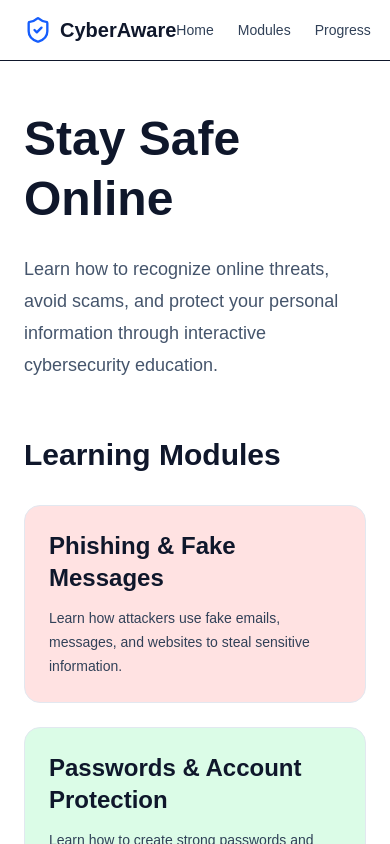
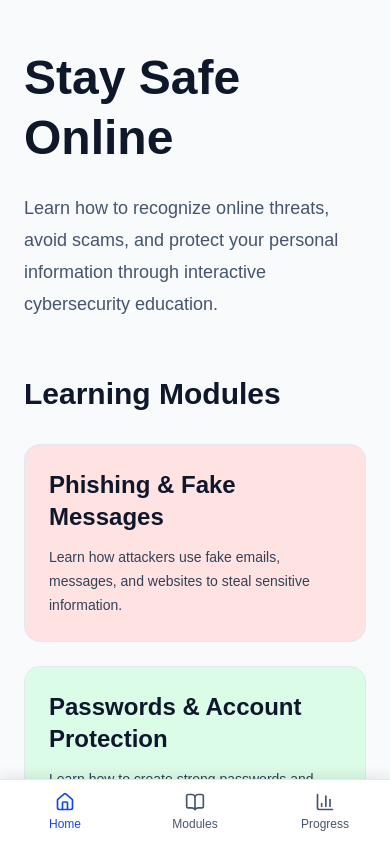
Before and after one commit to TIS0N/cyber-awareness-app, a Next.js app: page / in a window 390 px wide. Shown: the top 844 px of the page. Built offline with nearby package versions, Linux system fonts and the light colour scheme.

Commit message:
improved navigation for both pc and mobile devices so that people are always able to navigate no matter how far down they scroll

```diff
--- a/src/app/layout.tsx
+++ b/src/app/layout.tsx
@@ -1,6 +1,6 @@
 import type { Metadata } from "next";
 import "./globals.css";
-import Navbar from "../components/layout/Navbar";
+import AppNavigation from "../components/layout/AppNavigation";
 
 export const metadata: Metadata = {
   title: "CyberAware",
@@ -14,10 +14,10 @@ export default function RootLayout({
 }>) {
   return (
     <html lang="en">
-      <body className="bg-white text-slate-900">
-        <Navbar />
+      <body className="bg-slate-50 text-slate-900">
+        <AppNavigation />
 
-        <main>{children}</main>
+        <main className="pb-28 md:ml-64 md:pb-0">{children}</main>
       </body>
     </html>
   );
--- /dev/null
+++ b/src/components/layout/AppNavigation.tsx
@@ -0,0 +1,98 @@
+"use client";
+
+import Link from "next/link";
+import { usePathname } from "next/navigation";
+import { BarChart3, BookOpen, Home, ShieldCheck } from "lucide-react";
+
+const navItems = [
+  {
+    href: "/",
+    label: "Home",
+    icon: Home,
+  },
+  {
+    href: "/modules",
+    label: "Modules",
+    icon: BookOpen,
+  },
+  {
+    href: "/progress",
+    label: "Progress",
+    icon: BarChart3,
+  },
+];
+
+export default function AppNavigation() {
+  const pathname = usePathname();
+
+  function isActive(href: string) {
+    if (href === "/") {
+      return pathname === "/";
+    }
+
+    if (href === "/modules") {
+      return pathname.startsWith("/modules") || pathname.startsWith("/quiz");
+    }
+
+    return pathname.startsWith(href);
+  }
+
+  return (
+    <>
+      {/* Desktop sidebar */}
+      <aside className="hidden border-r border-slate-200 bg-white md:fixed md:inset-y-0 md:left-0 md:z-50 md:flex md:w-64 md:flex-col">
+        <div className="flex h-20 items-center border-b border-slate-200 px-6">
+          <Link href="/" className="flex items-center gap-2">
+            <ShieldCheck className="h-8 w-8 text-blue-600" />
+            <span className="text-xl font-bold text-slate-900">CyberAware</span>
+          </Link>
+        </div>
+
+        <nav className="flex flex-1 flex-col gap-2 px-4 py-6">
+          {navItems.map((item) => {
+            const Icon = item.icon;
+            const active = isActive(item.href);
+
+            return (
+              <Link
+                key={item.href}
+                href={item.href}
+                className={`flex items-center gap-3 rounded-xl px-4 py-3 text-sm font-medium transition ${
+                  active
+                    ? "bg-blue-50 text-blue-700"
+                    : "text-slate-700 hover:bg-slate-100"
+                }`}
+              >
+                <Icon className="h-5 w-5" />
+                {item.label}
+              </Link>
+            );
+          })}
+        </nav>
+      </aside>
+
+      {/* Mobile bottom navigation */}
+      <nav className="fixed inset-x-0 bottom-0 z-[999] border-t border-slate-200 bg-white pb-[env(safe-area-inset-bottom)] shadow-[0_-4px_12px_rgba(15,23,42,0.08)] md:hidden">
+        <div className="grid grid-cols-3">
+          {navItems.map((item) => {
+            const Icon = item.icon;
+            const active = isActive(item.href);
+
+            return (
+              <Link
+                key={item.href}
+                href={item.href}
+                className={`flex min-h-16 flex-col items-center justify-center gap-1 px-2 py-3 text-xs font-medium transition ${
+                  active ? "text-blue-700" : "text-slate-600"
+                }`}
+              >
+                <Icon className="h-5 w-5" />
+                {item.label}
+              </Link>
+            );
+          })}
+        </div>
+      </nav>
+    </>
+  );
+}
--- a/src/components/layout/Navbar.tsx
+++ /dev/null
@@ -1,24 +0,0 @@
-import Link from "next/link";
-import { ShieldCheck } from "lucide-react";
-
-export default function Navbar() {
-  return (
-    <header className="border-b bg-white">
-      <div className="mx-auto flex max-w-7xl items-center justify-between px-6 py-4">
-        <Link
-          href="/"
-          className="flex items-center gap-2 text-xl font-bold text-slate-900"
-        >
-          <ShieldCheck className="h-7 w-7 text-blue-600" />
-          CyberAware
-        </Link>
-
-        <nav className="flex items-center gap-6 text-sm font-medium text-slate-700">
-          <Link href="/">Home</Link>
-          <Link href="/modules">Modules</Link>
-          <Link href="/progress">Progress</Link>
-        </nav>
-      </div>
-    </header>
-  );
-}
--- a/src/components/quiz/QuizClient.tsx
+++ b/src/components/quiz/QuizClient.tsx
@@ -1,7 +1,7 @@
 "use client";
 
+import { useState } from "react";
 import Link from "next/link";
-import { useState } from "react";
 import { QuizQuestion } from "../../types/quiz";
 import { saveQuizResult } from "../../services/progressService";
 
@@ -35,6 +35,44 @@ export default function QuizClient({ questions, moduleId }: QuizClientProps) {
     (answer, index) => answer === questions[index].correctAnswer,
   ).length;
 
+  function getScoreFeedback(score: number, total: number) {
+    const percentage = (score / total) * 100;
+
+    if (percentage === 100) {
+      return {
+        title: "Excellent work",
+        message:
+          "You answered every question correctly. You have a strong understanding of this topic.",
+        style: "bg-green-50 text-green-800",
+      };
+    }
+
+    if (percentage >= 80) {
+      return {
+        title: "Very good result",
+        message:
+          "You understand most of the topic well. Review the explanations for the questions you missed.",
+        style: "bg-blue-50 text-blue-800",
+      };
+    }
+
+    if (percentage >= 60) {
+      return {
+        title: "Good start",
+        message:
+          "You understand some important ideas, but it would be useful to review the module again.",
+        style: "bg-yellow-50 text-yellow-800",
+      };
+    }
+
+    return {
+      title: "Review recommended",
+      message:
+        "This topic may need more practice. Read the module again and retake the quiz when you are ready.",
+      style: "bg-red-50 text-red-800",
+    };
+  }
+
   function handleAnswer(answer: string) {
     if (selectedAnswer) return;
 
@@ -57,7 +95,16 @@ export default function QuizClient({ questions, moduleId }: QuizClientProps) {
     setSelectedAnswer(null);
   }
 
+  function handleRetakeQuiz() {
+    setCurrentIndex(0);
+    setSelectedAnswer(null);
+    setSelectedAnswers([]);
+    setIsFinished(false);
+  }
+
   if (isFinished) {
+    const feedback = getScoreFeedback(finalScore, questions.length);
+
     return (
       <section className="mt-10 rounded-2xl bg-white p-8 shadow-sm">
         <h2 className="mb-4 text-3xl font-bold text-slate-900">
@@ -71,12 +118,21 @@ export default function QuizClient({ questions, moduleId }: QuizClientProps) {
           </span>
         </p>
 
-        <p className="mt-4 leading-7 text-slate-600">
-          Good work. Review the module again if you want to improve your
-          understanding.
-        </p>
+        <div className={`mt-6 rounded-xl p-5 ${feedback.style}`}>
+          <p className="font-bold">{feedback.title}</p>
+
+          <p className="mt-2 leading-7">{feedback.message}</p>
+        </div>
 
         <div className="mt-8 flex flex-col gap-3 sm:flex-row">
+          <button
+            type="button"
+            onClick={handleRetakeQuiz}
+            className="rounded-xl bg-slate-900 px-5 py-3 text-center font-medium text-white transition hover:bg-slate-800"
+          >
+            Retake Quiz
+          </button>
+
           <Link
             href={`/modules/${moduleId}`}
             className="rounded-xl border border-slate-300 px-5 py-3 text-center font-medium text-slate-700 transition hover:bg-slate-50"
```
